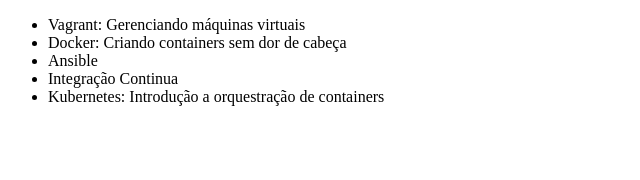
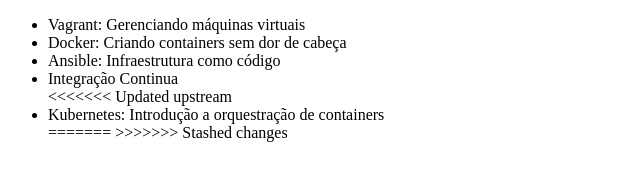
Before and after one commit to LuizFrareWJ/GitAlura, a plain HTML site: page projeto/index.html in a window 1280 px wide. Shown: the whole page, without its empty margins (0-640 px from the left). Drawn offline with Linux system fonts and the light colour scheme.

Commit message:
Alterando o nome do curso de Ansible

```diff
--- a/projeto/index.html
+++ b/projeto/index.html
@@ -8,9 +8,12 @@
     <ul>
         <li>Vagrant: Gerenciando máquinas virtuais</li>
         <li>Docker: Criando containers sem dor de cabeça</li>
-        <li>Ansible</li>
+        <li>Ansible: Infraestrutura como código</li>
         <li>Integração Continua</li>
+<<<<<<< Updated upstream
         <li>Kubernetes: Introdução a orquestração de containers</li>
+=======
+>>>>>>> Stashed changes
     </ul>
 </body>
 </html>
```
Also changed, not shown: 7 other files.
